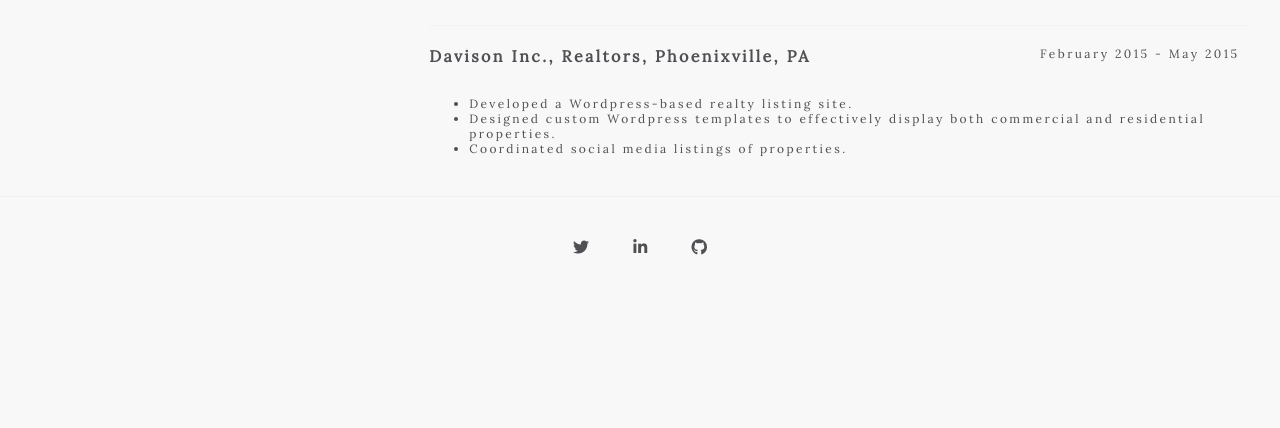
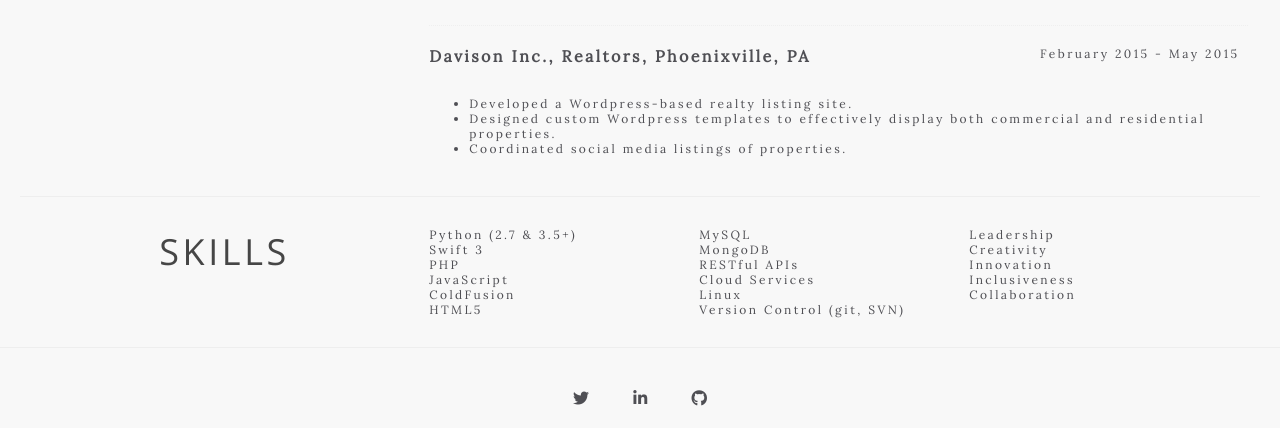
Before and after one commit to Renddslow/mattmcelwee, a Flask app: page /resume in a window 1280 px wide. Shown: the part 1230-1658 px from the top of the page. Before the commit the page ends 1485 px from the top, so only its background shows below. Run offline with Flask 2, Linux system fonts and the light colour scheme; some libraries are stand-ins or nearby versions.

Commit message:
Added skills to template and resume.json

```diff
--- a/resume.json
+++ b/resume.json
@@ -90,5 +90,30 @@
 			],
 			"not_last": false
 		}
-	]
+	],
+	"skills": {
+		"languages": [
+			"Python (2.7 & 3.5+)",
+			"Swift 3",
+			"PHP",
+			"JavaScript",
+			"ColdFusion",
+			"HTML5"
+		],
+		"technical_skills": [
+			"MySQL",
+			"MongoDB",
+			"RESTful APIs",
+			"Cloud Services",
+			"Linux",
+			"Version Control (git, SVN)"
+		],
+		"soft_skills": [
+			"Leadership",
+			"Creativity",
+			"Innovation",
+			"Inclusiveness",
+			"Collaboration"
+		]
+	}
 }
--- a/templates/resume.html
+++ b/templates/resume.html
@@ -3,6 +3,7 @@
 	<head>
 		<title>Matt McElwee | Resume</title>
 		<link rel="stylesheet" href="/static/resume.css">
+		<meta name="viewport" content="width=device-width, initial-scale=1">
 		<script src="https://use.fontawesome.com/0e9b7b8b7f.js"></script>
 		<script>
 			num1 = "+1402";
@@ -91,6 +92,31 @@
 						{% endfor %}
 		      </div>
 		    </div>
+				<hr>
+				<div class="mm-row">
+		      <div class="mm-col mm-col-33 resume-section-header">
+		        Skills
+		      </div>
+		      <div class="mm-col mm-col-66 resume-section-description">
+						<div class="mm-row">
+							<div class="mm-col mm-col-33">
+								{% for skill in resume['skills']['languages'] %}
+								<div>{{ skill }}</div>
+								{% endfor %}
+							</div>
+							<div class="mm-col mm-col-33">
+								{% for skill in resume['skills']['technical_skills'] %}
+								<div>{{ skill }}</div>
+								{% endfor %}
+							</div>
+							<div class="mm-col mm-col-33">
+								{% for skill in resume['skills']['soft_skills'] %}
+								<div>{{ skill }}</div>
+								{% endfor %}
+							</div>
+						</div>
+		      </div>
+		    </div>
 			</div>
 		</section>
 		<hr>
```
